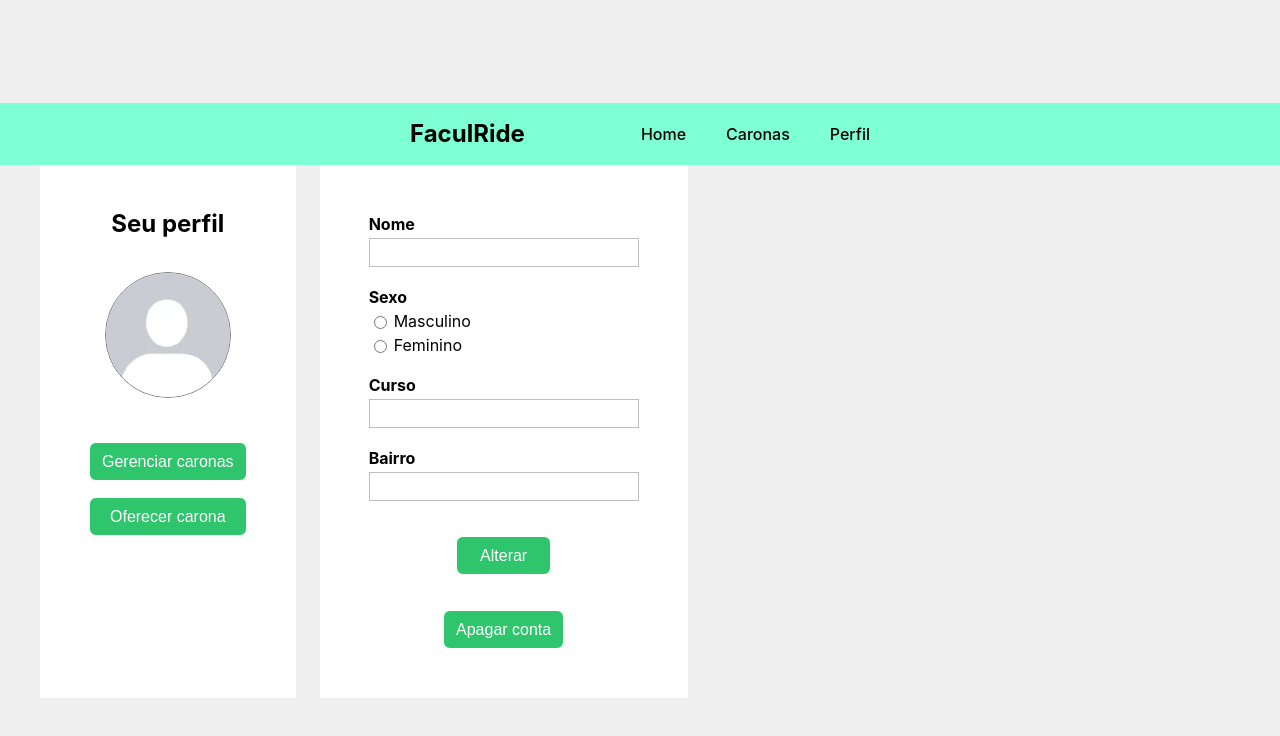
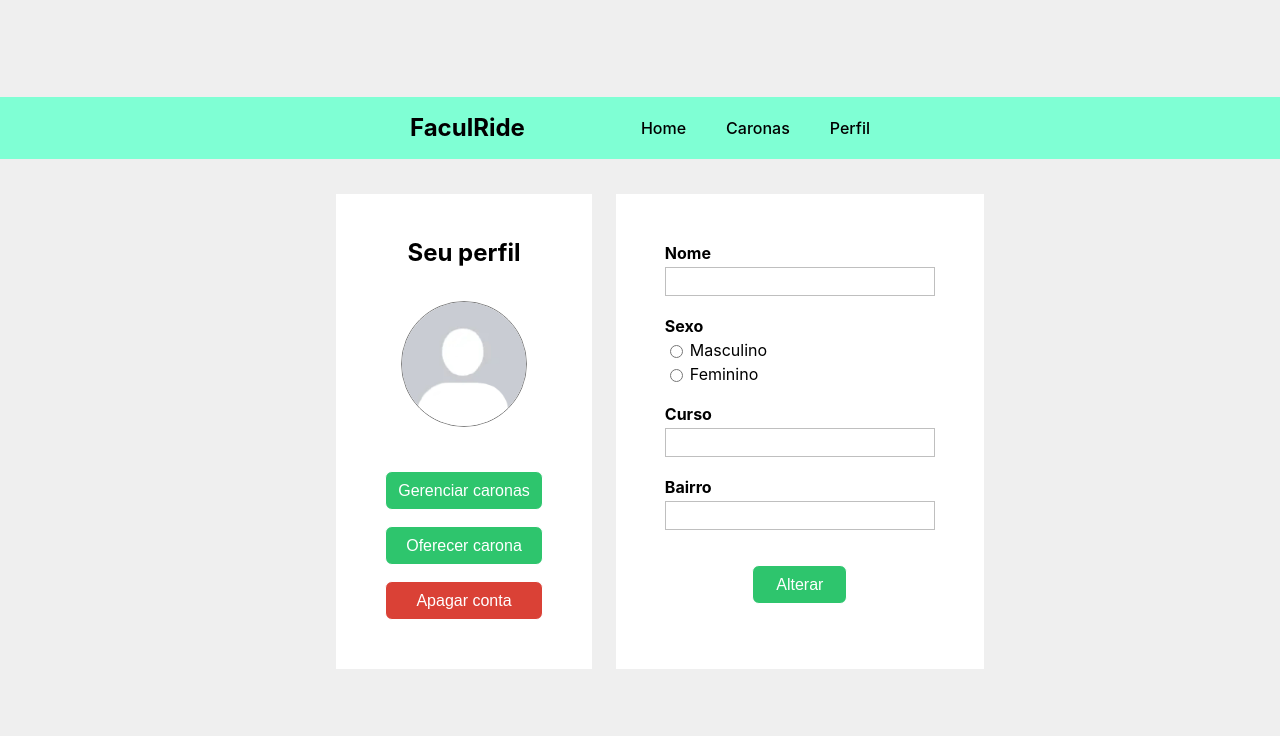
Before and after one commit to guilherme13c/TP1-ES, a React (Create React App) app in the folder frontend/: page /profile in a window 1280 px wide. Shown: the top 736 px of the page. Built offline with nearby package versions, Linux system fonts and the light colour scheme; no server answers.

Commit message:
Botões de apagar

```diff
--- a/frontend/src/App.css
+++ b/frontend/src/App.css
@@ -82,7 +82,7 @@ code {
   border:1px solid #ffffff;
 }
 
-.form .delete-ride{
+.form .delete,.button.delete{
   background-color: #da4136;
 }
 
--- a/frontend/src/pages/profile.jsx
+++ b/frontend/src/pages/profile.jsx
@@ -61,6 +61,9 @@ function Profile() {
 
     const handleUserDelete = async (event) => {
         event.preventDefault();
+        if(!confirm("Tem certeza que deseja apagar a conta?")){
+            return;
+        }
 
         try {
             const token = localStorage.getItem('access_token');
@@ -88,12 +91,14 @@ function Profile() {
     return (
         <div className='profile-page'>
             <Navbar/>
+            <div className='wrapper'>
                 <div className='prof'>
                     <div className='left'>
                         <h2>Seu perfil</h2>
                         <img src={require("../default.jpg")} className='profile_pic' alt='profile-pic'/>
                         <button onClick={() => window.location.href="/my_rides"} className="button">Gerenciar caronas</button>
                         <button onClick={() => window.location.href="/offer_ride"} className="button">Oferecer carona</button>
+                        <button className='delete button' onClick={handleUserDelete}>Apagar conta</button>
                     </div>
                     <div className='form'>
                         <form onSubmit={handleSubmit}>
@@ -119,8 +124,8 @@ function Profile() {
                                 <input name='neighbourhood' type='text' onChange={handleChange} value={formData.neighbourhood}/>
                             </label>
                             <button type='submit'>Alterar</button>
-                        <button className='delete-button' onClick={handleUserDelete}>Apagar conta</button>
                         </form>
+                    </div>
                 </div>
             </div>
         </div>
--- a/frontend/src/pages/ride.jsx
+++ b/frontend/src/pages/ride.jsx
@@ -91,7 +91,7 @@ function Ride() {
                             </label>
                         </div>
                         {rideData.driver_id === userEmail
-                            ? <button className="delete-ride button" onClick={handleRideDelete}>Deletar</button>
+                            ? <button className="delete button" onClick={handleRideDelete}>Deletar</button>
                             : null
                         }
                     </div>
```
Lines whose indentation alone changed are shown as unchanged.
